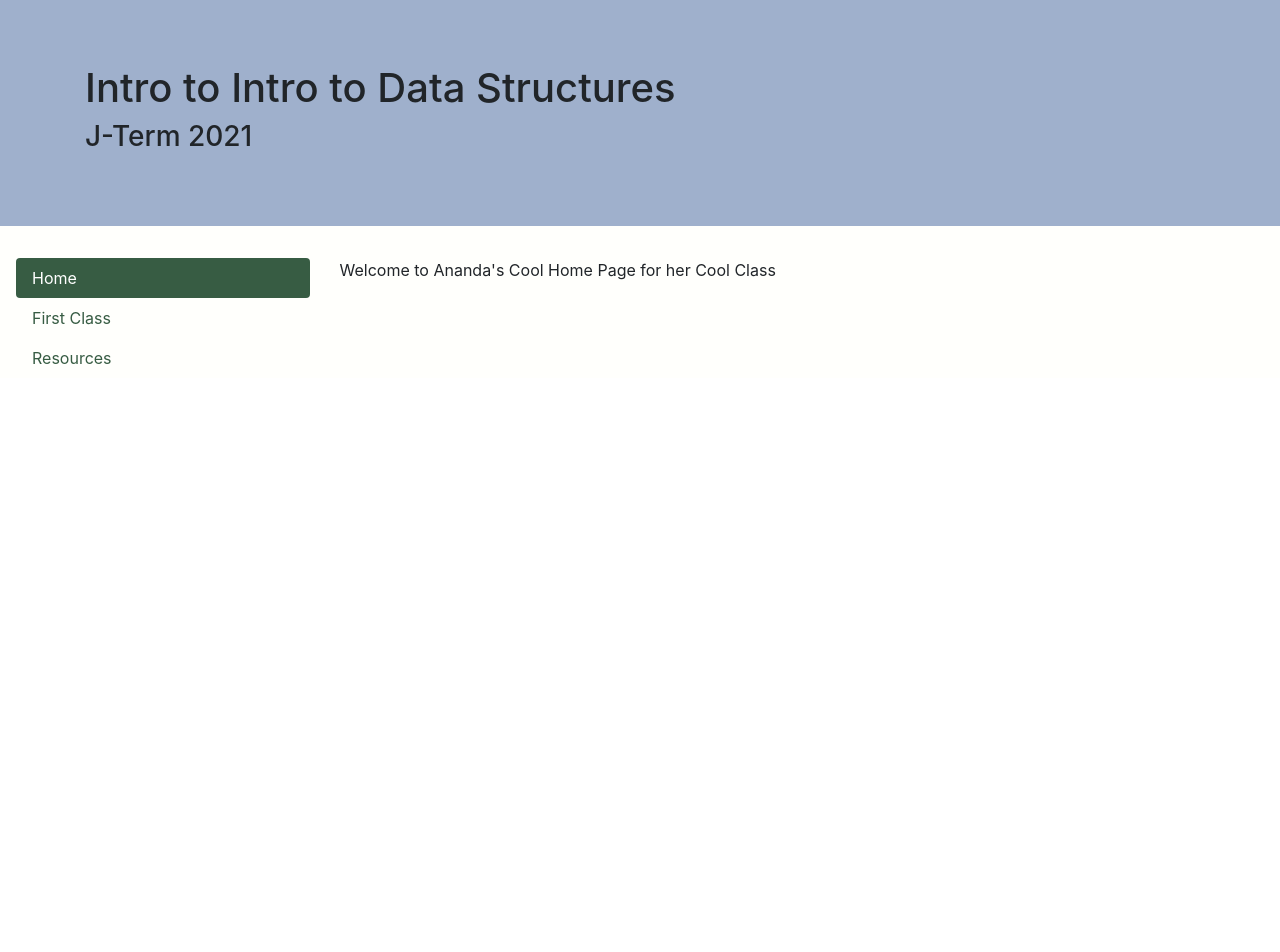
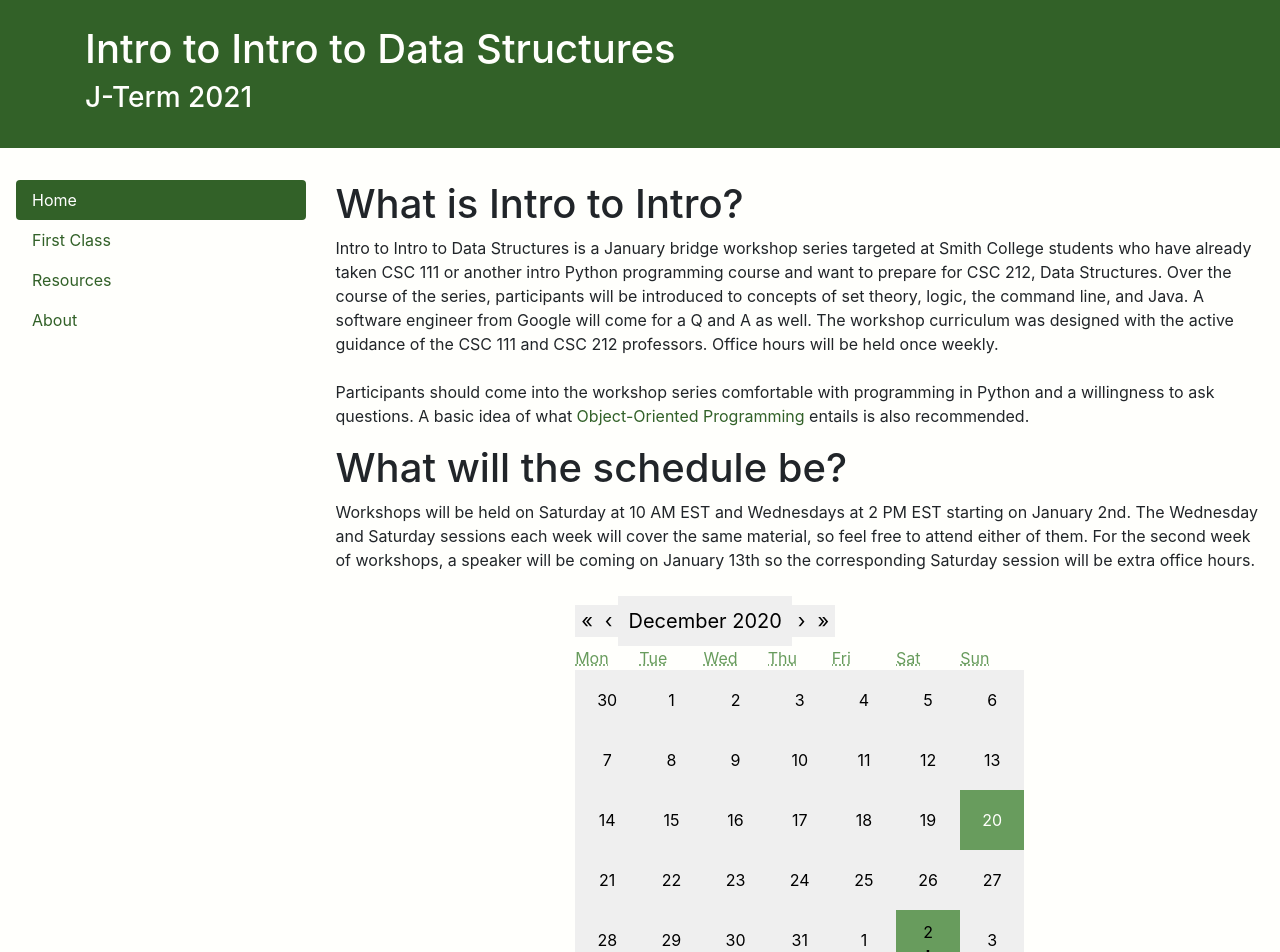
Before and after one commit to AnandaMontoly/coursesite, a React (Create React App) app: page / in a window 1280 px wide. Shown: the top 952 px of the page. Before the commit the page ends 800 px from the top, so only its background shows below. Built offline with nearby package versions, Linux system fonts and the light colour scheme.

Commit message:
latest commit

```diff
--- a/package.json
+++ b/package.json
@@ -6,9 +6,11 @@
     "@testing-library/jest-dom": "^5.11.6",
     "@testing-library/react": "^11.2.2",
     "@testing-library/user-event": "^12.5.0",
+    "moment": "^2.29.1",
     "node-sass": "^4.14.1",
     "react": "^17.0.1",
     "react-bootstrap": "^1.4.0",
+    "react-calendar": "^3.2.1",
     "react-dom": "^17.0.1",
     "react-scripts": "4.0.1",
     "web-vitals": "^0.2.4"
--- /dev/null
+++ b/src/CalWithTips.js
@@ -0,0 +1,80 @@
+import React, {useState} from 'react';
+import ReactDOM from "react-dom";
+import Calendar from 'react-calendar';
+import Tooltip from 'react-bootstrap/Tooltip'
+import Overlay from 'react-bootstrap/Overlay'
+import OverlayTrigger from 'react-bootstrap/OverlayTrigger'
+import moment from 'moment';
+
+
+function Cal() {
+  const [value, onChange] = useState(new Date());
+  const classes = ['01-02-2021', '01-06-2021',
+                  '01-09-2021', '01-13-2021',
+                  '01-16-2021', '01-20-2021',
+                  '01-23-2021', '01-27-2021',
+                  '01-30-2021', '02-03-2021']
+  return (
+    <div>
+      <Calendar
+        onChange={onChange}
+        value={value}
+        className={['c1','c2']}
+        tileClassName= {({  date, view }) => view === 'month' && classes.find(x=>x===moment(date).format('MM-DD-YYYY')) ? 'specialDate' : ''}
+        tileContent = {({  date, view }) => view === 'month' && classes.find(x=>x===moment(date).format('MM-DD-YYYY')) ? <CalTileContent date={date.getDate()}/> : <br />}
+      />
+    </div>
+  );
+}
+class CalToolTip extends React.Component{
+  constructor (props) {
+    super(props);
+  }
+  render(){
+    return (
+    <OverlayTrigger
+      placement="right"
+      delay={{ show: 250, hide: 400 }}
+      overlay= {
+        <Tooltip id="button-tooltip">
+            {this.props.text}
+        </Tooltip>}
+     >
+     <p><b>!</b></p>
+    </OverlayTrigger>
+    )
+  }
+}
+class CalTileContent extends React.Component {
+  constructor (props) {
+    super(props);
+  }
+  render() {
+    switch (this.props.date){
+      case 2:
+      case 6:
+        return <CalToolTip text="Welcome Class!" />
+        break;
+      case 9:
+        return <CalToolTip text="Extra Office Hours" />
+        break;
+      case 13:
+        return <CalToolTip text="Speaker from Google" />
+        break;
+      case 16:
+      case 20:
+        return <CalToolTip text="OOP in Java" />
+        break;
+      case 23:
+      case 27:
+        return <CalToolTip text="Set Theory and Logic" />
+        break;
+      case 30:
+      case 3:
+        return <CalToolTip text="Data Structures" />
+        break;
+        }
+    return <p>fart</p>;
+  };
+}
+export default Cal;
--- a/src/Site.scss
+++ b/src/Site.scss
@@ -1,5 +1,53 @@
-$primary: #375c43;
+$primary:#326128;
 $danger: red;
-$secondary: #9fb0cc;
+$secondary: #689c5d;
+$a-tags: 'a, a:active, a:hover, a:visited';
 
+#{$a-tags} {
+  color: $secondary;
+  text-decoration: underline;
+}
+
+.c1 {
+  color: $secondary;
+  background-color: #fffffc;
+}
+
+.react-calendar__navigation {
+  font-size: 20px;
+  .react-calendar__navigation__label {
+    padding: 10px;
+    border: 0px;
+  }
+  .react-calendar__navigation__arrow {
+    border: 0px;
+  }
+}
+.react-calendar__tile{
+  height: 60px;
+  padding: 10px;
+  border: 0px;
+}
+.react-calendar__tile--active{
+  background-color: $secondary;
+  border: 0px;
+  border-radius: 0px;
+  color: #fffffc;
+}
+.react-calendar{
+  border: 0px
+}
+.react-calendar__tile:hover {
+  background-color: white;
+}
+.react-calendar__tile--active:hover {
+  background-color: $secondary;
+}
+.specialDate {
+  background-color: $secondary;
+}
+.react-calendar__tile--active .specialDate {
+  background-color: $secondary;
+  color: #fffffc;
+}
 @import "~bootstrap/scss/bootstrap";
--- a/src/index.js
+++ b/src/index.js
@@ -1,4 +1,4 @@
-import React from 'react';
+import React, {useState} from 'react';
 import ReactDOM from 'react-dom';
 import Car from "./app.js";
 import './Site.scss';
@@ -8,6 +8,7 @@ import Row from 'react-bootstrap/Row';
 import Tab from 'react-bootstrap/Tab';
 import Nav from 'react-bootstrap/Nav';
 import Jumbotron from 'react-bootstrap/Jumbotron';
+import Cal from './CalWithTips.js'
 
 class HomeText extends React.Component {
   constructor () {
@@ -16,8 +17,34 @@ class HomeText extends React.Component {
   render () {
     return (
       <div>
+        <h1>What is Intro to Intro?</h1>
         <p>
-          Welcome to Ananda's Cool Home Page for her Cool Class
+          Intro to Intro to Data Structures is a January bridge workshop series targeted at Smith College students who have
+          already taken CSC 111 or another intro Python programming course and want to prepare for CSC 212, Data Structures.
+          Over the course of the series, participants will be introduced to concepts of set theory, logic,
+          the command line, and Java. A software engineer from Google will come for a Q and A as well. The workshop curriculum was designed
+          with the active guidance of the CSC 111 and CSC 212 professors. Office hours will be
+          held once weekly.
+          <br /><br />
+          Participants should come into the workshop series comfortable with programming in Python and a willingness to ask questions. A basic idea of
+          what <a href="https://en.wikipedia.org/wiki/Object-oriented_programming" alt="Wikipedia article on Object Oriented Programming.">Object-Oriented Programming</a> entails is also recommended.
+
+        </p>
+        <h1>What will the schedule be?</h1>
+        <p>
+        Workshops will be held on Saturday at 10 AM EST and Wednesdays at 2 PM EST starting on January 2nd. The Wednesday and Saturday sessions each week will cover the same
+        material, so feel free to attend either of them. For the second week of workshops, a speaker will be coming on January 13th so the corresponding Saturday
+        session will be extra office hours.
+        <br /><br />
+        <Row>
+          <Col xs={3}>
+          </Col>
+          <Col xs ={6}>
+            <Cal />
+          </Col>
+          <Col xs={3}>
+          </Col>
+        </Row>
         </p>
       </div>
     )
@@ -31,8 +58,32 @@ class SuppMaterial extends React.Component {
   render () {
     return (
       <div>
+      <h1>Supplemental Reading</h1>
         <p>
-          Supplemental Material
+          For those of you who would like to learn more about the ideas we've touched on this class, here are a few resources that I really like.
+          Note! Like all things in this class, these readings are NOT mandatory. While they can help you out and make you feel more comfortable with the material,
+          you don't need them to succeed. Also like everything in the class, these readings are completely free *cough cough*.
+          <br /><br />
+          <h3>How to Prove It</h3>
+          <a href="http://users.metu.edu.tr/serge/courses/111-2011/textbook-math111.pdf" alt="PDF of How to Prove It">How to Prove It</a> is one of the classic textbooks on
+          discrete mathematics and logic. For those of you who want to develop a deeper understanding of sets, relations, and logic, this is a great resource.
+          Other ideas touched on in the book, including proofs and induction (!!!) will show up over and over again in your computer science career. Notably,
+          algorithms, theory of computation, and of course, discrete math will explore these ideas.
+          <br /><br />
+          <h3>A Common Sense Guide to Data Structures and Algorithms</h3>
+          <a href="https://github.com/bat67/awesome-algorithm-books/blob/master/classic%20algorithms/A%20Common-Sense%20Guide%20to%20Data%20Structures%20and%20Algorithms%20-%20Level%20Up%20Your%20Core%20Programming%20Skills.epub" alt="EPUB of a Common Sense Guide">
+          A Common Sense Guide to Data Structures and Algorithms</a> is a great guide to data structures for beginners. It is the most accessible textbook that I've
+          found on the topic from a learning perspective. One note - this file is an epub file instead of a pdf. If you don't already have an epub viewer installed
+          on your computer, you can download the Nook book viewer from Barnes and Noble or the Calibre open source epub reader. I've linked the Calibre reader <a href="https://calibre-ebook.com/download" alt="Calibre Download Guide">here.</a>
+          <br /><br />
+          <h3>W3Schools</h3>
+          <a href="https://www.w3schools.com/java/">W3Schools</a> is an <i>amazing</i> resource for those of you who want to practice more Java. There are activities
+          which let you try out your code, guides to new concepts, and lots and lots of examples. I highly recommend it for those of you who want to try out some Java.
+          <br /><br />
+          <h3>Reducible</h3>
+          <a href="https://www.youtube.com/channel/UCK8XIGR5kRidIw2fWqwyHRA/videos" alt="Reducible YouTube Channel">Reducible</a> is a YouTube channel dedicated to talking through data structures and algorithms concepts
+          with clear graphics. For those audiovisual learners out there, I highly recommend his videos. Not all will be relevant to either these workshops or CSC 212 (Dynamic Programming, Fourier Transformations, etc)
+          but the rest are related to material that you will later go over.
         </p>
       </div>
     )
@@ -45,44 +96,76 @@ class ClassText extends React.Component {
   }
   render () {
     return (
-      <p style={{color:"red"}}>
-        God isn't finished with me yet.
-      </p>
+      <div>
+        <h1>Welcome Class</h1>
+        <p>
+          This page isn't filled out yet (don't want to spoil the surprise) but this is where you'll be able to find information
+          pertaining to the first class of this workshop series. On this page, you'll be able to access course activities,
+          the slides used during the lecture, and a recording of the lecture's Saturday session.
+        </p>
+      </div>
     )
   }
 }
-class Tabbies extends React.Component {
+
+class AboutText extends React.Component {
+  constructor (props) {
+    super(props);
+  }
+  render () {
+    return (
+      <div>
+        <h1>About the Workshops</h1>
+        <p>
+          Funding for this workshop series was provided by the Smith research fund with professor Mihaela Malita as the advisor. These workshops
+          are being taught by Ananda Montoly, Computer Science student at Smith College, with professors Mihaela Malita and Jordan Crouser overseeing the curriculum.
+          These workshops are NOT for any Smith College credit.
+          For more information, please contact me at <a href="mailto:amontoly@smith.edu">amontoly@smith.edu</a> or reach out to me on Discord.
+        </p>
+      </div>
+    )
+  }
+}
+
+
+class Tabs extends React.Component {
   constructor () {
     super();
   }
   render() {
     return (
     <div id="encloses">
-      <Tab.Container id="pagecontent" defaultActiveKey="first">
-        <Row style={{marginLeft:"1px"}}>
+      <Tab.Container id="pagecontent" defaultActiveKey="home">
+        <Row style={{marginLeft:"1px", marginRight:"1px"}}>
           <Col sm={3}>
             <Nav variant="pills" className="flex-column">
               <Nav.Item>
-                <Nav.Link eventKey="first">Home</Nav.Link>
+                <Nav.Link eventKey="home">Home</Nav.Link>
               </Nav.Item>
               <Nav.Item>
-                <Nav.Link eventKey="second">First Class</Nav.Link>
+                <Nav.Link eventKey="first">First Class</Nav.Link>
               </Nav.Item>
               <Nav.Item>
                 <Nav.Link eventKey="supp">Resources</Nav.Link>
+              </Nav.Item>
+              <Nav.Item>
+                <Nav.Link eventKey="about">About</Nav.Link>
               </Nav.Item>
             </Nav>
           </Col>
           <Col sm={9}>
             <Tab.Content>
-              <Tab.Pane eventKey="first">
+              <Tab.Pane eventKey="home">
                 <HomeText />
               </Tab.Pane>
-              <Tab.Pane eventKey="second">
+              <Tab.Pane eventKey="first">
                 <ClassText />
               </Tab.Pane>
               <Tab.Pane eventKey="supp">
                 <SuppMaterial />
+              </Tab.Pane>
+              <Tab.Pane eventKey="about">
+                <AboutText />
               </Tab.Pane>
             </Tab.Content>
           </Col>
@@ -99,7 +182,7 @@ class Header extends React.Component {
   render () {
     return (
       <div>
-        <Jumbotron fluid style={{backgroundColor:"#9fb0cc"}}>
+        <Jumbotron fluid style={{backgroundColor:"#326128", paddingTop:"25px", paddingBottom:"25px", color:"#fffffc"}}>
           <Container>
             <h1>Intro to Intro to Data Structures</h1>
             <h3>J-Term 2021</h3>
@@ -117,7 +200,7 @@ class Page extends React.Component {
   render () {
     return (<div style={{backgroundColor:"#fffffc"}}>
         <Header />
-        <Tabbies />
+        <Tabs />
       </div>
     )
   }
```
Also changed, not shown: 2 other files (tests, documents, lock files or other folders).
